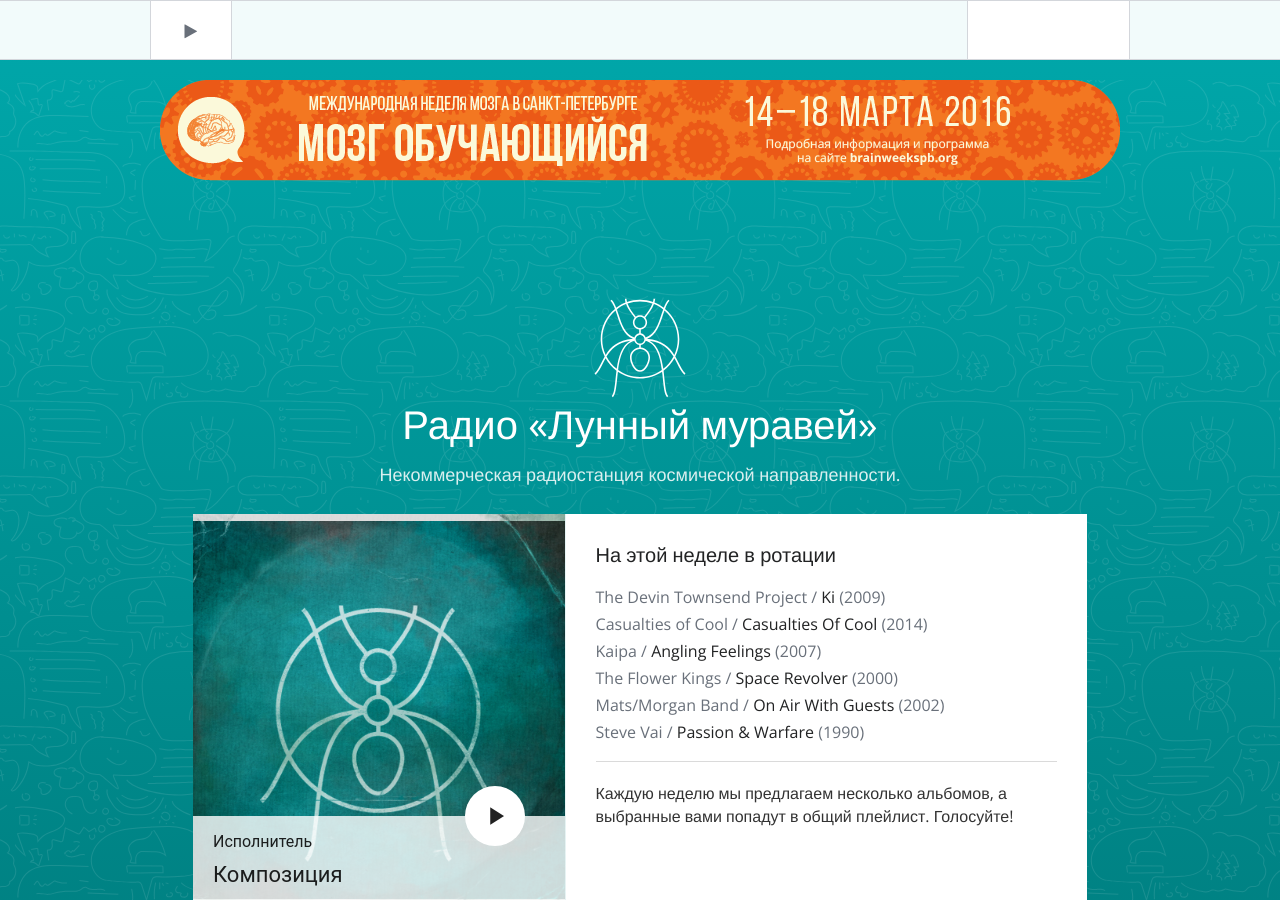
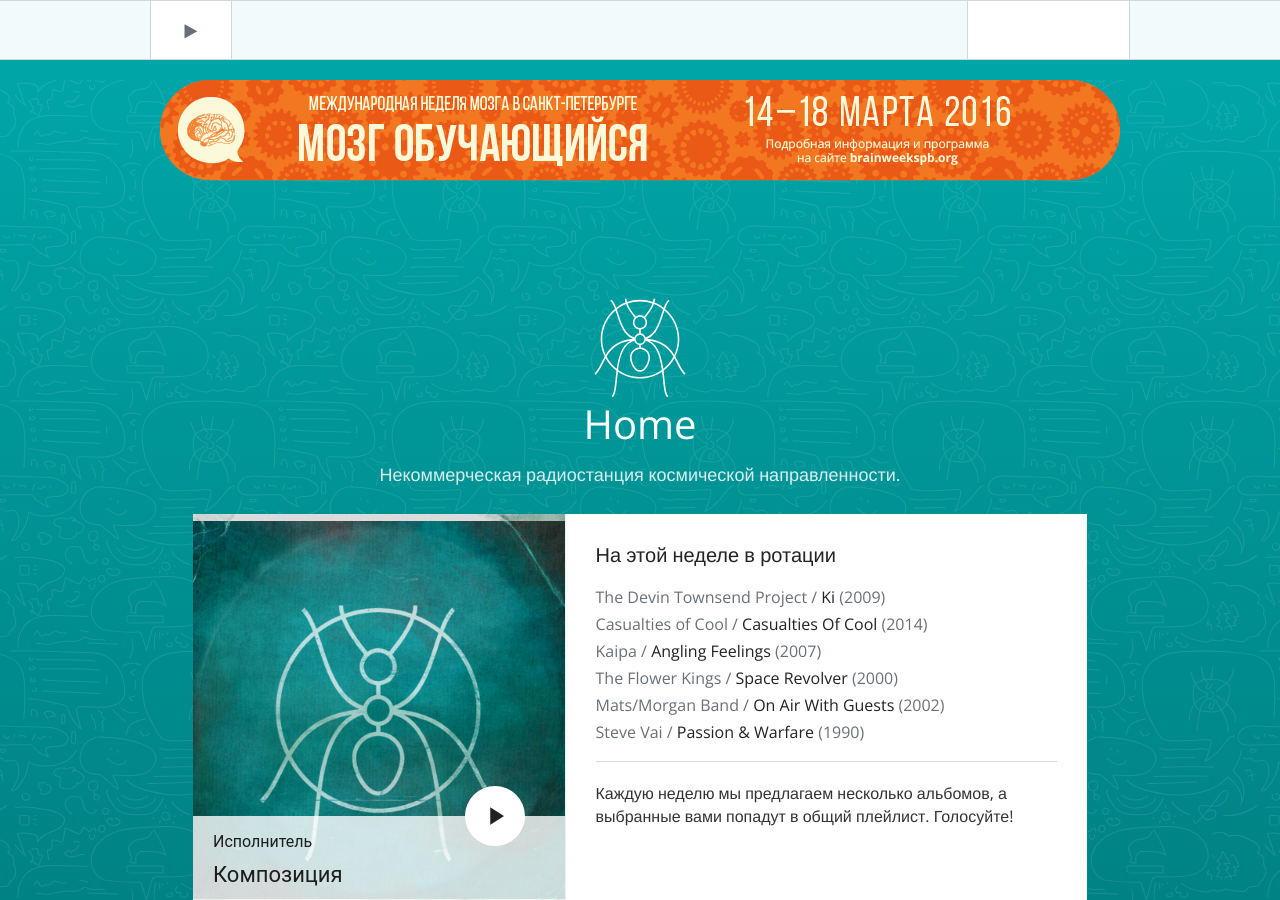
Before and after one commit to tretten/site-moonant, a Jekyll site: the page built from index.html, in a window 1280 px wide and 900 px high. Built offline with Jekyll 4.4.1, drawn with Linux system fonts in a browser that asks for light colours; nearby versions of some CDN libraries; a script that is not in the unit is left out; the list of posts is cut into pages by our own code; comment, search, counter and statistics services are not loaded.

Commit message:
title fix

```diff
--- a/index.html
+++ b/index.html
@@ -1,6 +1,6 @@
 ---
 layout: default
-title: Радио «Лунный муравей»
+title: Home
 ---
 
 <section class="hero is-fullheight" id="section1">
```
Also changed, not shown: 3 other files.
